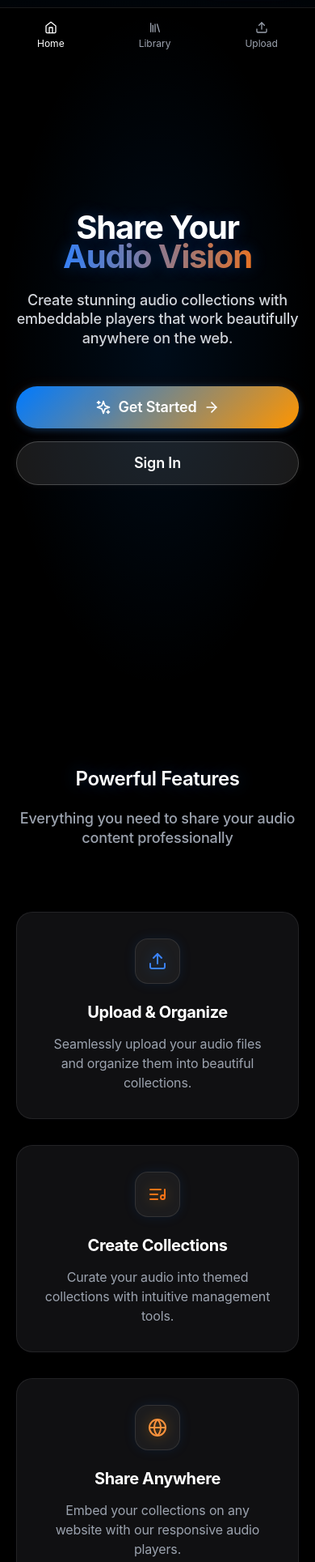
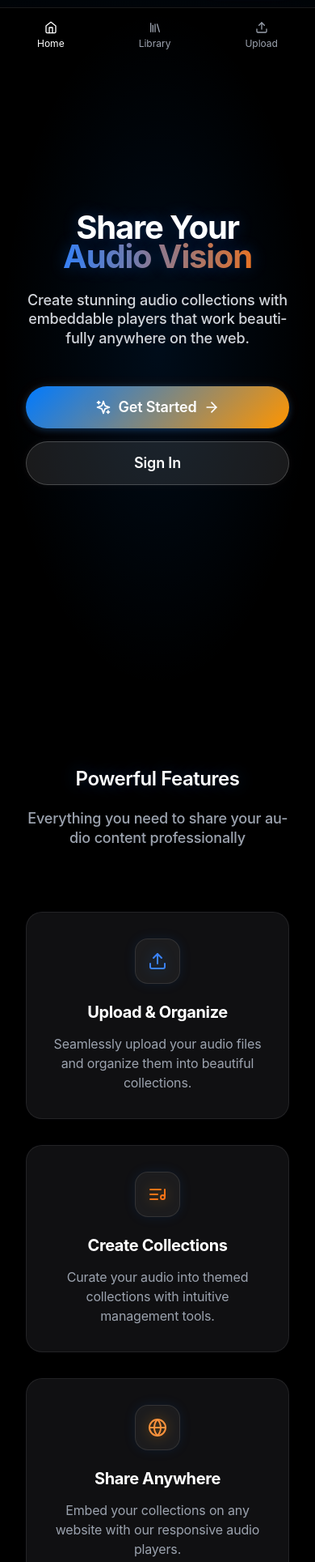
Before and after one commit to DerfBeingDerf/upwork-v2-test, a React (Vite) app: page / in a window 390 px wide. Shown: the part 71-2000 px from the top of the page at 81% size. Built offline with nearby package versions, Linux system fonts and the light colour scheme; no server answers.

Commit message:
Center homepage content perfectly

```diff
--- a/src/pages/HomePage.tsx
+++ b/src/pages/HomePage.tsx
@@ -38,7 +38,7 @@ export default function HomePage() {
     <div ref={containerRef} className="min-h-screen bg-black">
       {/* Hero Section */}
       <section className="relative min-h-screen flex items-center hero-apple hero-glow">
-        <div className="container mx-auto px-4">
+        <div className="w-full max-w-none px-8 sm:px-12 lg:px-16">
           <div className="max-w-4xl mx-auto text-center">
             <motion.div
               style={{ y: y1 }}
@@ -110,7 +110,7 @@ export default function HomePage() {
 
       {/* Features Section */}
       <section className="py-24 relative">
-        <div className="container mx-auto px-4">
+        <div className="w-full max-w-none px-8 sm:px-12 lg:px-16">
           <motion.div
             initial={{ opacity: 0, y: 50 }}
             whileInView={{ opacity: 1, y: 0 }}
@@ -150,7 +150,7 @@ export default function HomePage() {
       {/* CTA Section */}
       <section className="py-24 relative">
         <div className="absolute inset-0 bg-gradient-to-r from-blue-500/5 via-transparent to-orange-500/5" />
-        <div className="container mx-auto px-4 text-center relative">
+        <div className="w-full max-w-none px-8 sm:px-12 lg:px-16 text-center relative">
           <motion.div
             initial={{ opacity: 0, y: 50 }}
             whileInView={{ opacity: 1, y: 0 }}
```
